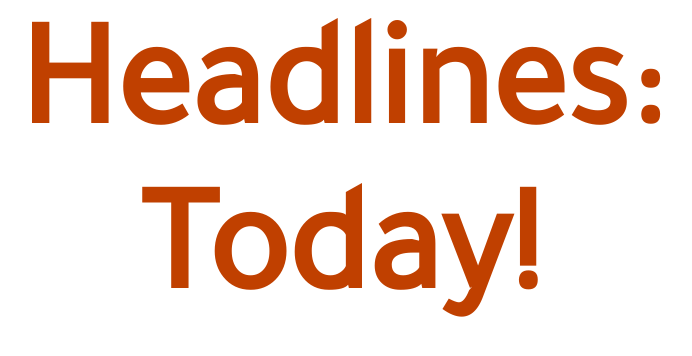
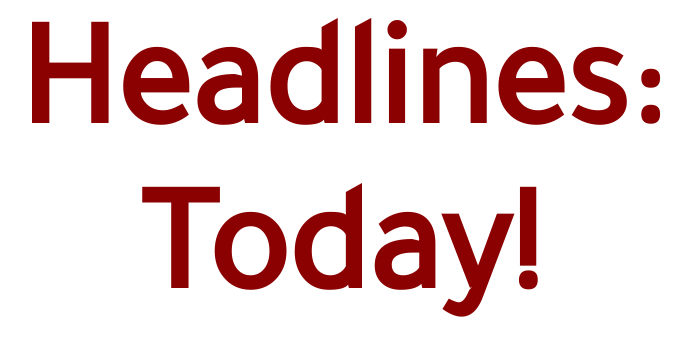
Before and after one commit to Benard18/expressnews, a Flask app: template app/templates/index.html in a window 1280 px wide. Shown: the part 152-508 px from the top of the page, without its empty margins (300-992 px from the left). Run offline with Flask 2, Linux system fonts and the light colour scheme; the template is opened without the code that fills it, so the values that code supplies are empty; some libraries are stand-ins or nearby versions.

Commit message:
make changes to title headlines:today

```diff
--- a/app/templates/index.html
+++ b/app/templates/index.html
@@ -8,7 +8,7 @@
     <!-- Content block -->
     {% block content %}
 <!-- General News section  -->
-      <h2 style="color: #C04000;text-align: center;font-size: 150px;font-family: 'Tajawal', sans-serif;"><strong>Headlines: <br>Today! </strong></h2>
+      <h2 style="color: #8B0000;text-align: center;font-size: 150px;font-family: 'Tajawal', sans-serif;"><strong>Headlines: <br>Today! </strong></h2>
 <div class="font">
          <ul>
             {{macro.displayHeadlinesList(general)}}
```
